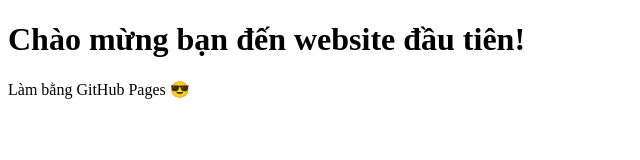
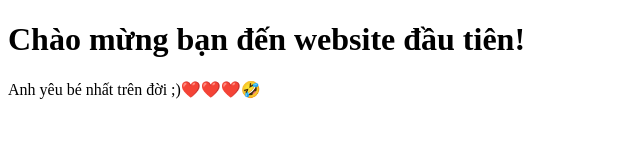
Before and after one commit to thanhhai-house/havy.github.io, a plain HTML site: page index.html in a window 1280 px wide. Shown: the whole page, without its empty margins (0-640 px from the left). Drawn offline with Linux system fonts and the light colour scheme.

Commit message:
Update index.html

```diff
--- a/index.html
+++ b/index.html
@@ -5,6 +5,6 @@
 </head>
 <body>
   <h1>Chào mừng bạn đến website đầu tiên!</h1>
-  <p>Làm bằng GitHub Pages 😎</p>
+  <p>Anh yêu bé nhất trên đời ;)❤️❤️❤️🤣</p>
 </body>
 </html>
```
